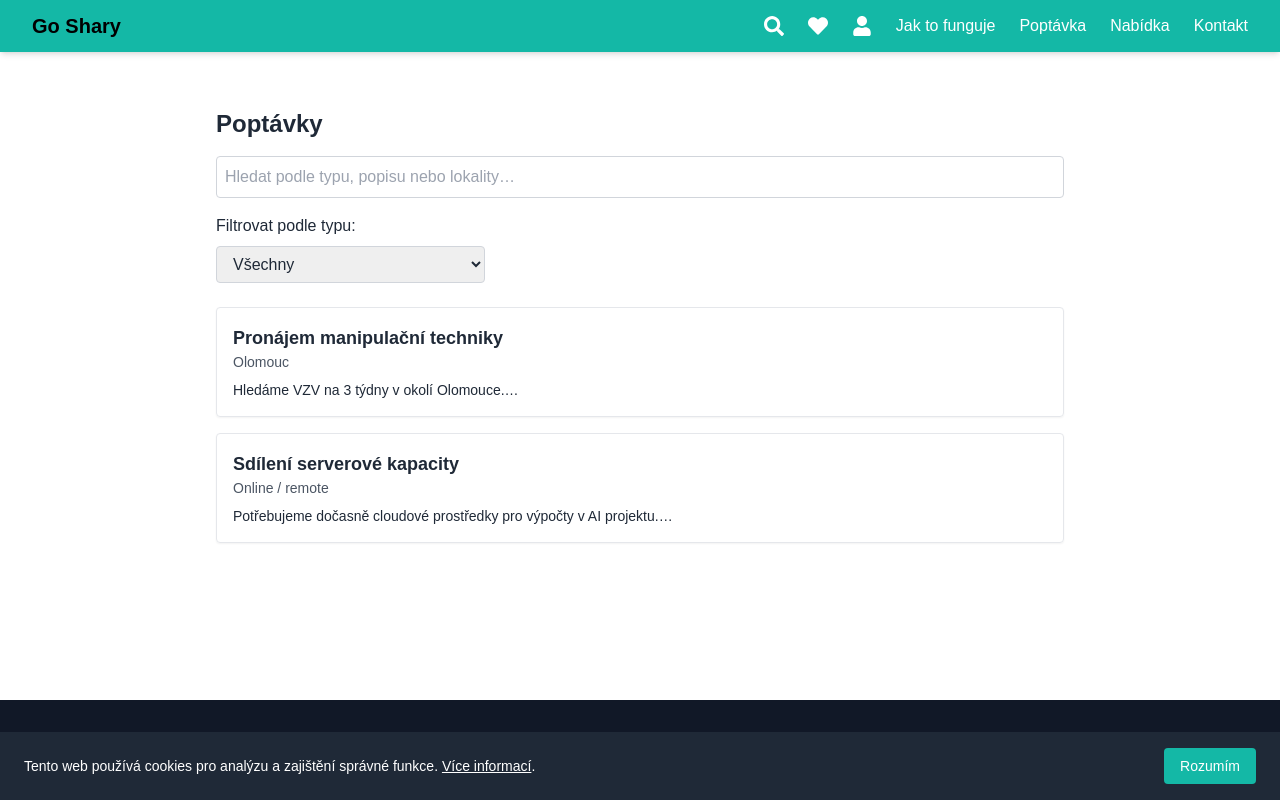
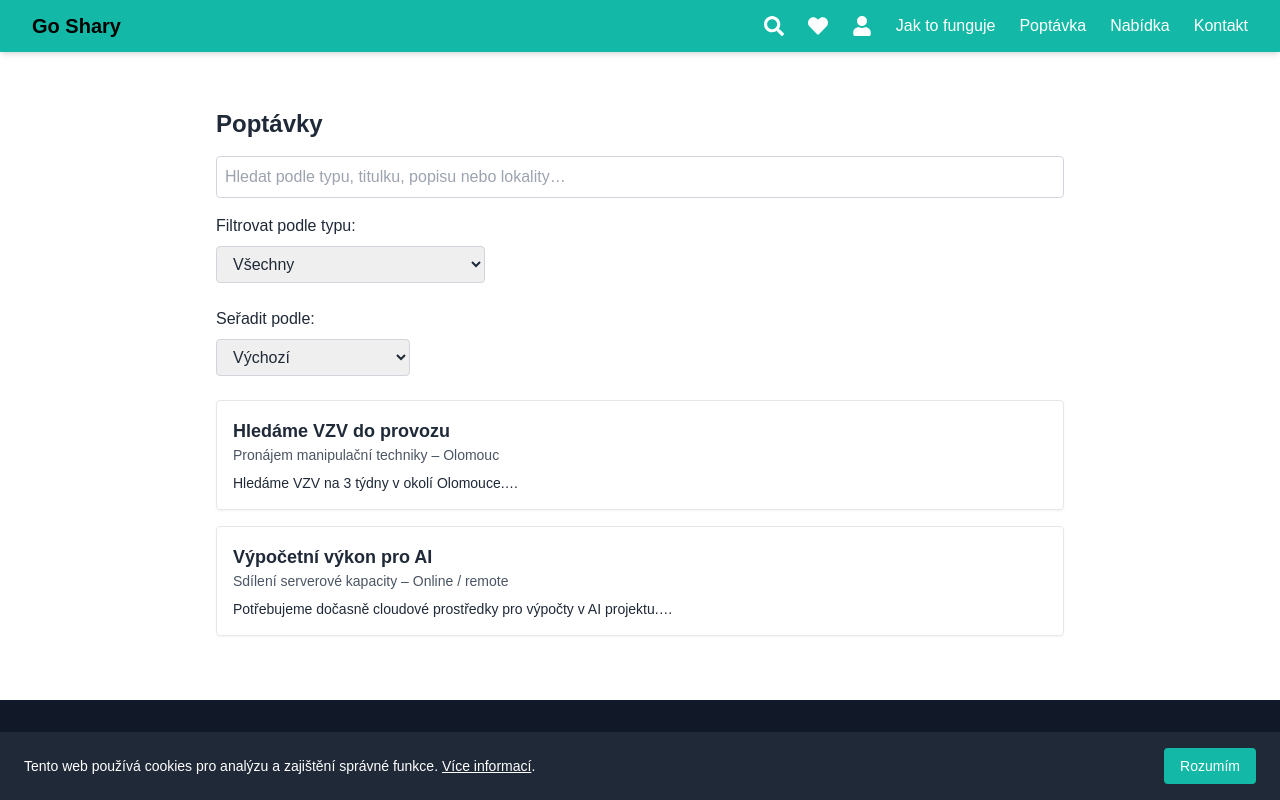
Before and after one commit to Tekier10/goshary, a Next.js app: page /poptavka in a window 1280 px wide. Built offline with nearby package versions, Linux system fonts and the light colour scheme; a web font is replaced by a local one.

Commit message:
Update poptavka.tsx

```diff
--- a/pages/poptavka.tsx
+++ b/pages/poptavka.tsx
@@ -1,11 +1,13 @@
 import { useState } from 'react';
 import Link from 'next/link';
 import FulltextSearch from '../components/FulltextSearch';
+import SortSelect from '../components/SortSelect';
 
 const mockPoptavky = [
   {
     id: '1',
     typ: 'Pronájem manipulační techniky',
+    titulek: 'Hledáme VZV do provozu',
     popis: 'Hledáme VZV na 3 týdny v okolí Olomouce.',
     lokalita: 'Olomouc',
     kontakt: 'logistika@firma.cz',
@@ -13,6 +15,7 @@ const mockPoptavky = [
   {
     id: '2',
     typ: 'Sdílení serverové kapacity',
+    titulek: 'Výpočetní výkon pro AI',
     popis: 'Potřebujeme dočasně cloudové prostředky pro výpočty v AI projektu.',
     lokalita: 'Online / remote',
     kontakt: 'it@inovace.cz',
@@ -22,24 +25,35 @@ const mockPoptavky = [
 export default function PoptavkaPage() {
   const [typFiltr, setTypFiltr] = useState('');
   const [query, setQuery] = useState('');
+  const [sortBy, setSortBy] = useState('default');
 
   const typy = [...new Set(mockPoptavky.map((p) => p.typ))];
 
-  const filteredPoptavky = mockPoptavky.filter((p) => {
+  let filtered = mockPoptavky.filter((p) => {
     const matchesTyp = typFiltr ? p.typ === typFiltr : true;
     const matchesQuery =
       query === '' ||
       p.typ.toLowerCase().includes(query.toLowerCase()) ||
+      p.titulek.toLowerCase().includes(query.toLowerCase()) ||
       p.popis.toLowerCase().includes(query.toLowerCase()) ||
       p.lokalita.toLowerCase().includes(query.toLowerCase());
     return matchesTyp && matchesQuery;
   });
 
+  if (sortBy === 'titulek') {
+    filtered = [...filtered].sort((a, b) => a.titulek.localeCompare(b.titulek));
+  } else if (sortBy === 'lokalita') {
+    filtered = [...filtered].sort((a, b) => a.lokalita.localeCompare(b.lokalita));
+  }
+
   return (
     <main className="max-w-4xl mx-auto p-6">
       <h1 className="text-2xl font-bold mb-4">Poptávky</h1>
 
-      <FulltextSearch onSearch={(q) => setQuery(q)} placeholder="Hledat podle typu, popisu nebo lokality…" />
+      <FulltextSearch
+        onSearch={(q) => setQuery(q)}
+        placeholder="Hledat podle typu, titulku, popisu nebo lokality…"
+      />
 
       <div className="mb-6">
         <label className="block mb-2 font-medium">Filtrovat podle typu:</label>
@@ -57,12 +71,16 @@ export default function PoptavkaPage() {
         </select>
       </div>
 
+      <SortSelect value={sortBy} onChange={setSortBy} />
+
       <div className="grid gap-4">
-        {filteredPoptavky.map((poptavka) => (
+        {filtered.map((poptavka) => (
           <Link key={poptavka.id} href={`/poptavka/${poptavka.id}`}>
             <div className="border rounded p-4 shadow-sm hover:bg-gray-50 hover:shadow-md transition cursor-pointer">
-              <h2 className="text-lg font-semibold">{poptavka.typ}</h2>
-              <p className="text-sm text-gray-600">{poptavka.lokalita}</p>
+              <h2 className="text-lg font-semibold">{poptavka.titulek}</h2>
+              <p className="text-sm text-gray-600">
+                {poptavka.typ} – {poptavka.lokalita}
+              </p>
               <p className="mt-2 text-sm text-gray-800">
                 {poptavka.popis.slice(0, 100)}…
               </p>
```
